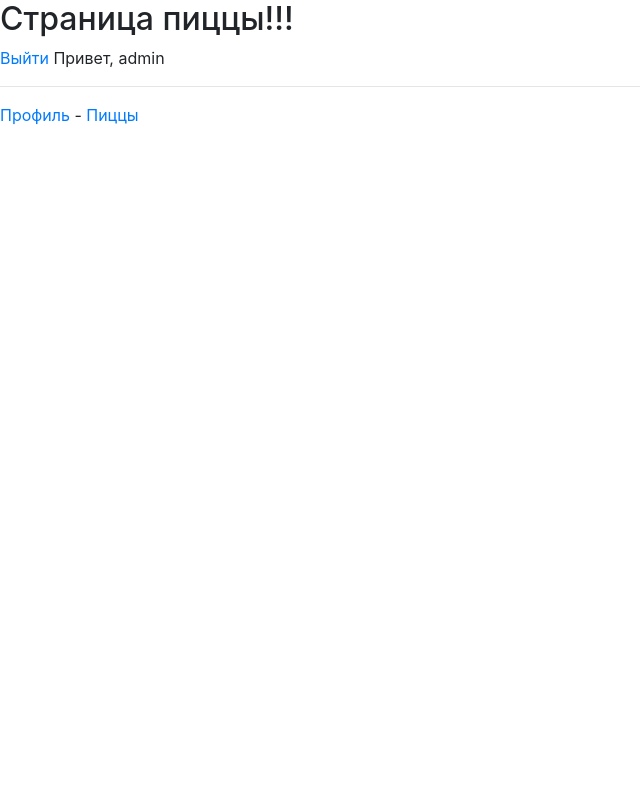
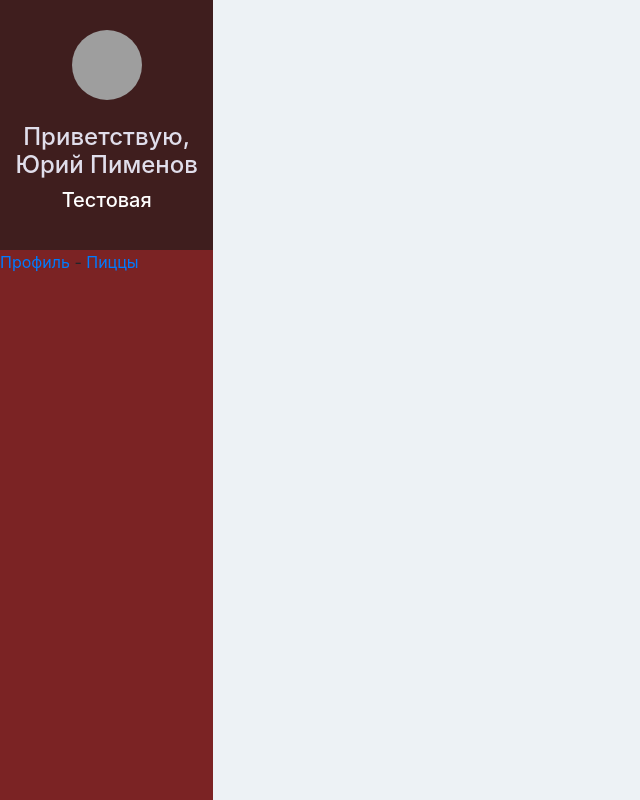
Before and after one commit to YuriyPimenov/shopPizza, a Django app: page /pizzashop/pizza/ in a window 1280 px wide. Shown: the whole page, without its empty margins (0-640 px from the left). Run offline with Django 3.2, Linux system fonts and the light colour scheme; a user stored in the database is signed in; data comes from the database, SQL or seed files in the repository; both versions use the stored data as it was after the commit; some libraries are stand-ins or nearby versions; grey boxes are pictures that could not be loaded.

Commit message:
стилизуем сайдбар (аккаунт, пицца)

```diff
--- a/pizzashopapp/static/css/mystyle.css
+++ b/pizzashopapp/static/css/mystyle.css
@@ -1,3 +1,8 @@
+body{
+    padding-top: 50px;
+    overflow: auto;
+    background-color: #edf2f5;
+}
 .bg-ruby{
     background-color: #7B2324;
 }
@@ -9,3 +14,26 @@
     color: white;
     background-color: #ec4d57;
 }
+/*SIDEBAR*/
+.sidebar{
+    height: 100vh;
+    position: fixed;
+    top: 0;
+    left: 0;
+    padding: 0;
+    background-color: #7B2324;
+    overflow: auto;
+}
+/*SIDEBAR - HEADER*/
+.sidebar > div:first-child{
+    padding: 30px 10px;
+    font-weight: bold;
+    font-size: 15px;
+    background-color: #3f1e1e;
+}
+.sidebar > div:first-child > h4{
+    color: #e0deeb;
+}
+.sidebar > div:first-child > h5{
+    color: #ffffff;
+}
--- a/pizzashopapp/templates/base.html
+++ b/pizzashopapp/templates/base.html
@@ -13,7 +13,18 @@
 
 </head>
 <body>
-    {% block page %}{% endblock %}
-    {% block sidebar %}{% endblock %}
+    <div class="container-fluid">
+            <div class="row">
+                <div class="col-lg-2 col-md-2 col-sm-2 sidebar">
+                        {% block sidebar %}{% endblock %}
+                </div>
+                <div class="col-lg-10 col-md-10 col-sm-10 content">
+                        {% block page %}{% endblock %}
+                </div>
+            </div>
+
+    </div>
+
+
 </body>
 </html>
--- a/pizzashopapp/templates/pizzashop/account.html
+++ b/pizzashopapp/templates/pizzashop/account.html
@@ -1,6 +1,4 @@
 {% extends 'pizzashop/base.html' %}
 
 {% block page %}
-    <h2>Страница профиля!!!</h2>
-    <a href="{% url 'pizzashop-sign-out' %}">Выйти</a>
 {% endblock %}
--- a/pizzashopapp/templates/pizzashop/base.html
+++ b/pizzashopapp/templates/pizzashop/base.html
@@ -5,8 +5,13 @@
 {% endblock %}
 
 {% block sidebar %}
-   Привет, {{ request.user }}
-   <hr>
+   <div class="text-center">
+       <img class="rounded-circle" src="{{MEDIA_URL}}{{request.user.pizzashop.logo}}" width="70" height="70" alt="">
+       <br><br>
+       <h4>Приветствую, {{request.user.get_full_name}}</h4>
+       <h5>{{request.user.pizzashop.name}}</h5>
+   </div>
+
    <a href="{% url 'pizzashop-account' %}">Профиль</a>
    -
    <a href="{% url 'pizzashop-pizza' %}">Пиццы</a>
--- a/pizzashopapp/templates/pizzashop/pizza.html
+++ b/pizzashopapp/templates/pizzashop/pizza.html
@@ -1,6 +1,4 @@
 {% extends 'pizzashop/base.html' %}
 
 {% block page %}
-    <h2>Страница пиццы!!!</h2>
-    <a href="{% url 'pizzashop-sign-out' %}">Выйти</a>
 {% endblock %}
```
Also changed, not shown: db.sqlite3.
